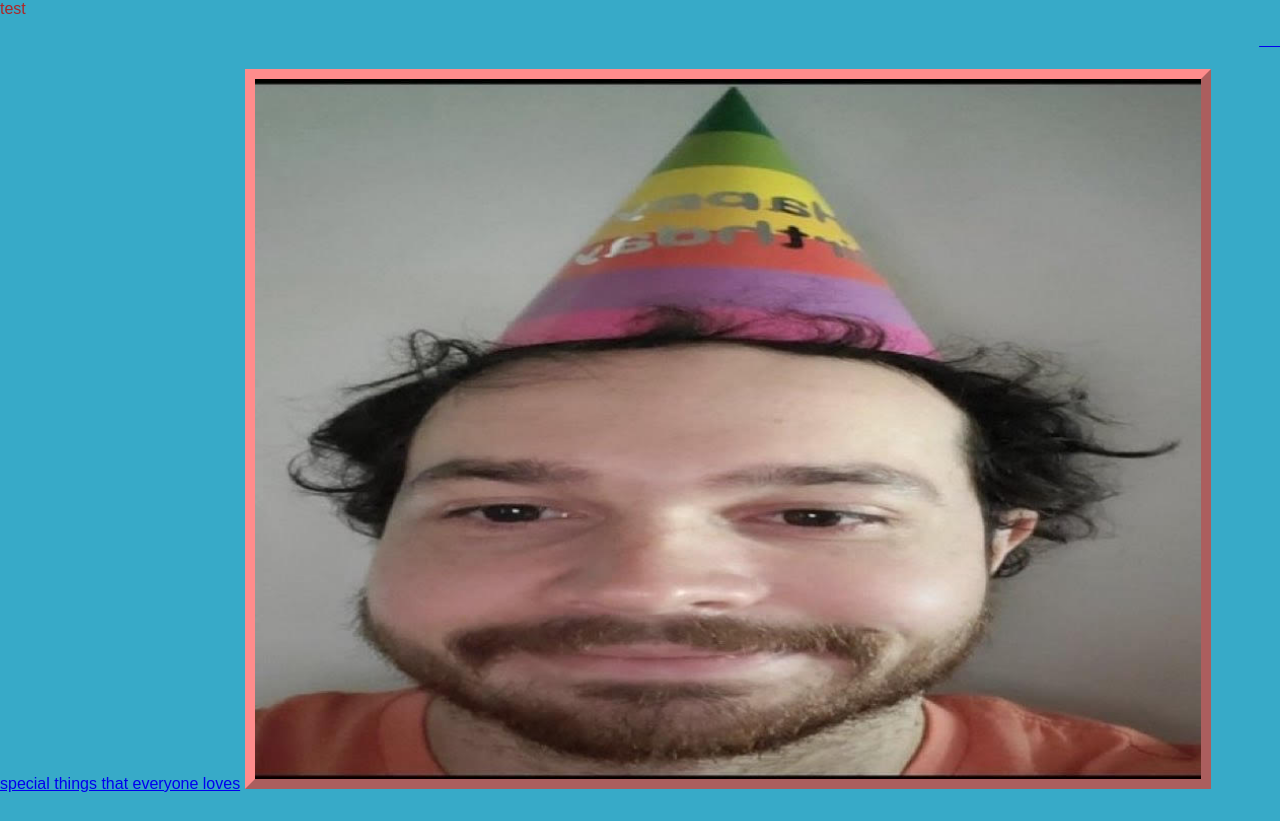
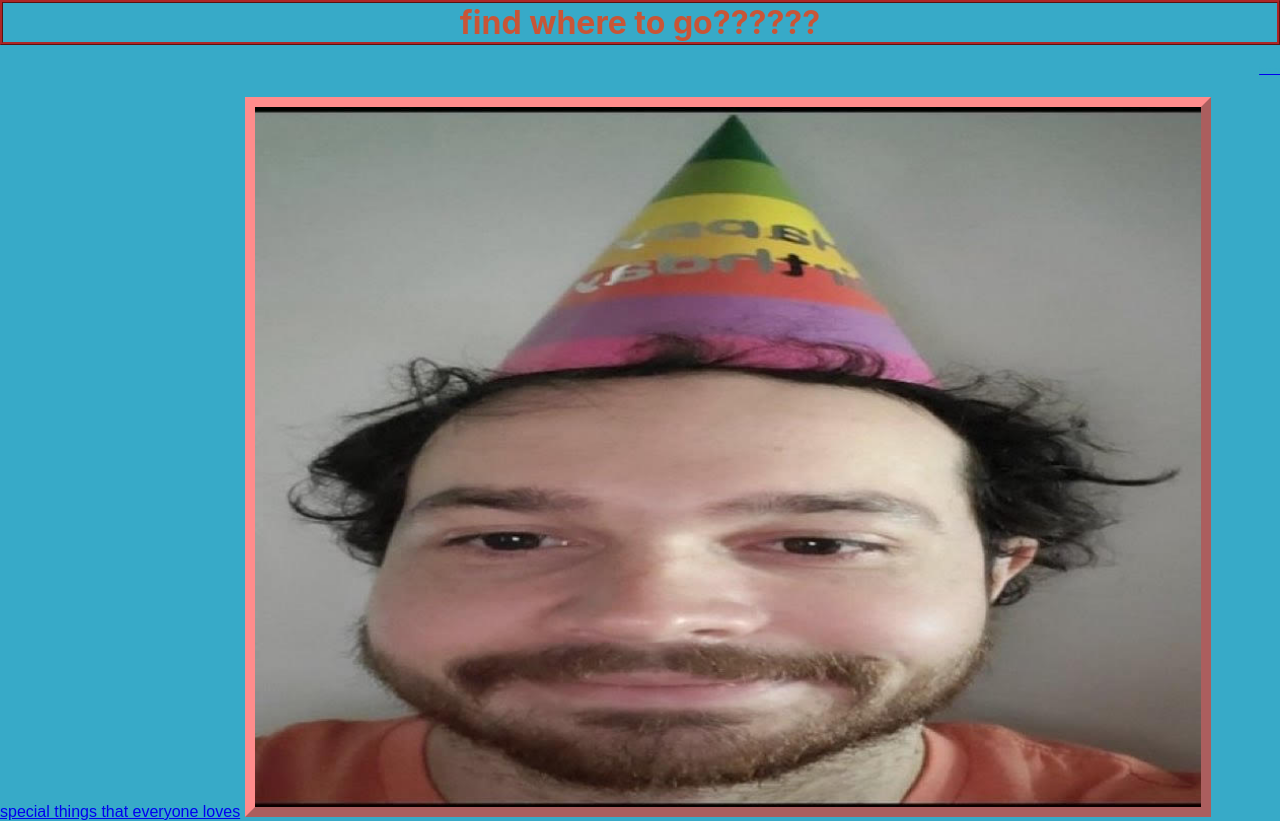
Before and after one commit to castnreel/castnreel.github.io, a plain HTML site: page finalpage.html in a window 1280 px wide. Before the commit the page ends 800 px from the top, so only its background shows below. Drawn offline with Linux system fonts and the light colour scheme.

Commit message:
Update finalpage.html

```diff
--- a/finalpage.html
+++ b/finalpage.html
@@ -4,7 +4,7 @@
         <link rel="stylesheet" type="text/css" href="style.css">
     </head>
     <body>
-        <p>test</p>
+        <h1>find where to go??????</h1>
         <a href="index.html"><h6>home</h6></a>
     </body>
     <a href="commies.html">special things that everyone loves</a>
```
